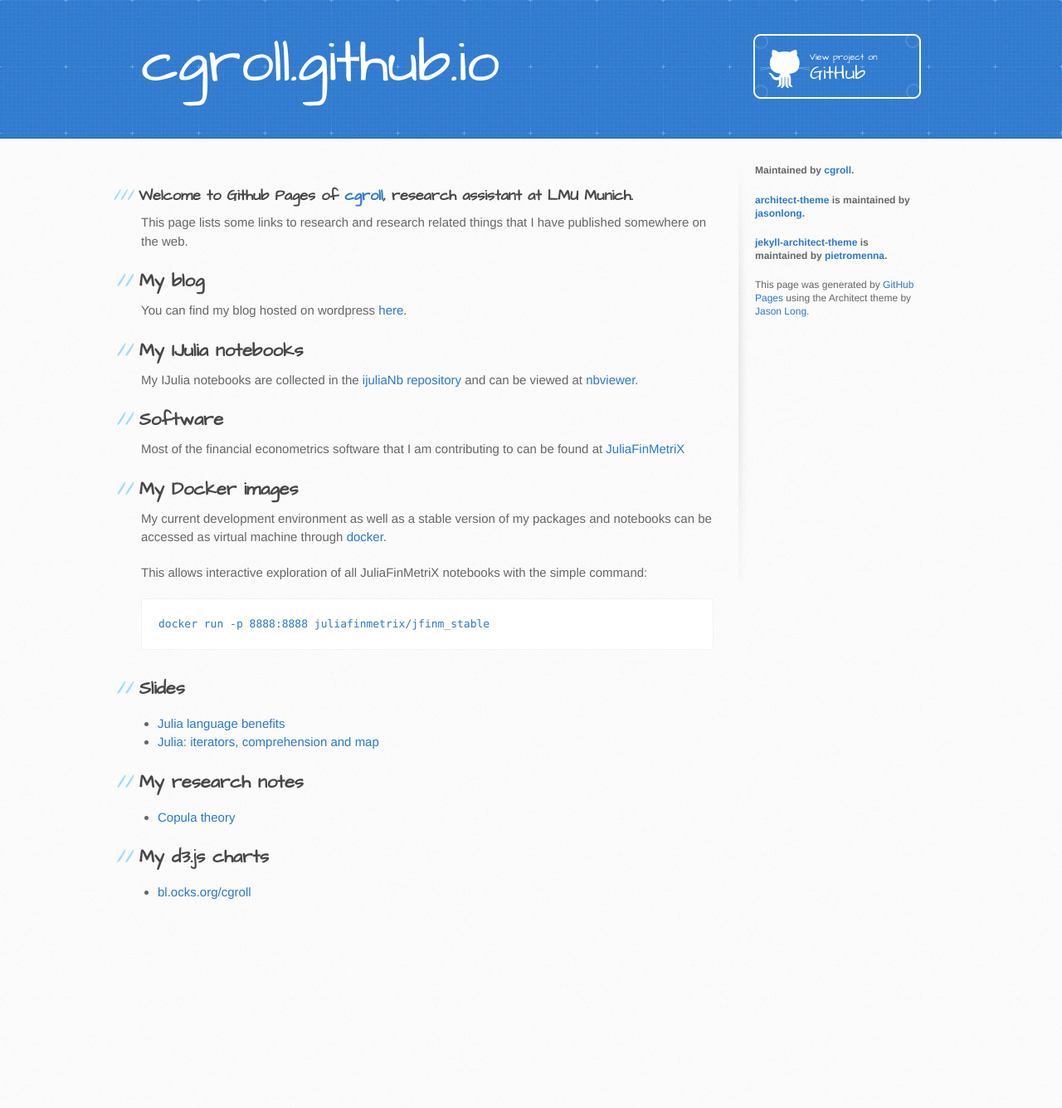
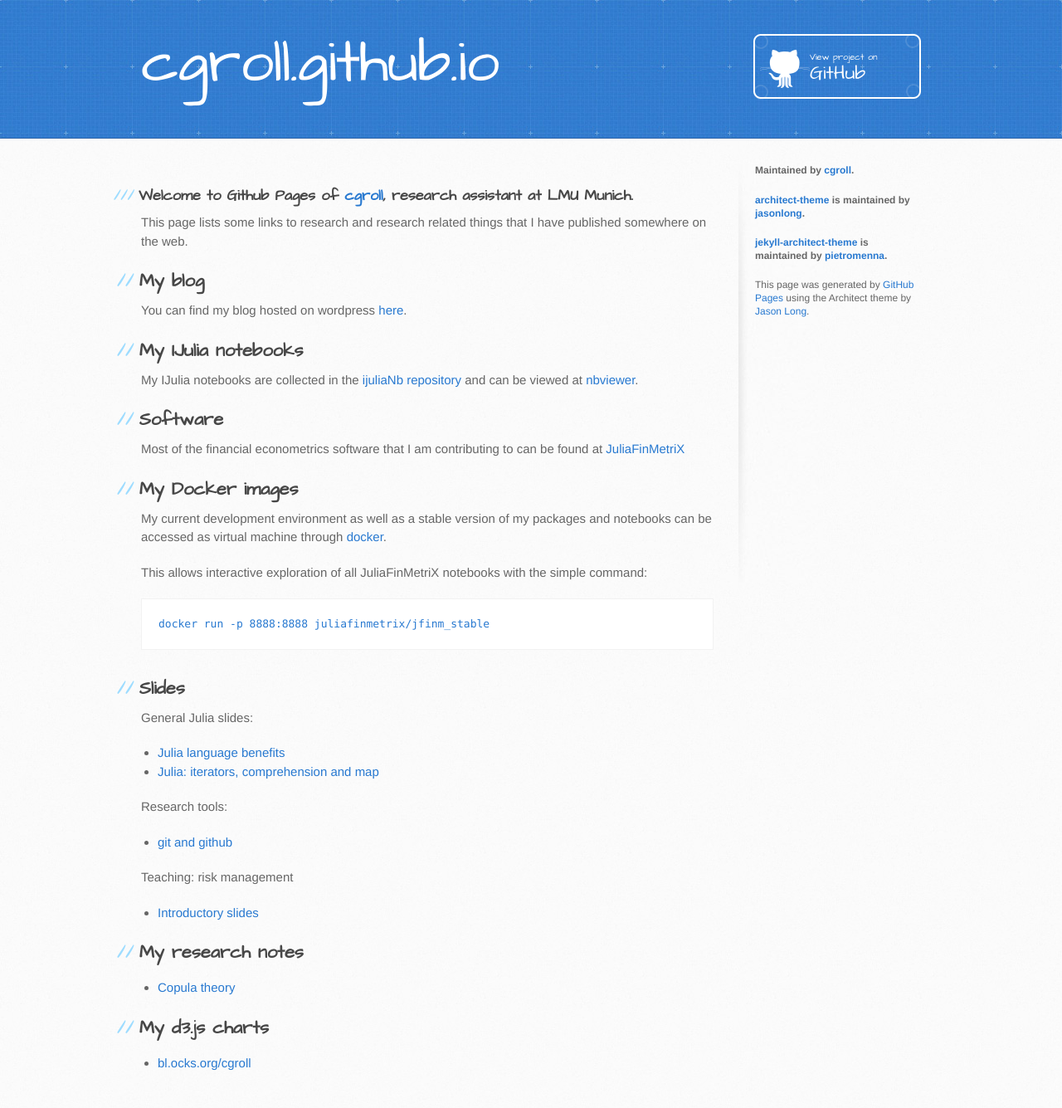
Before and after one commit to cgroll/cgroll.github.io, a Jekyll site: the page built from index.md, in a window 1280 px wide. Shown: the whole page at 83% size. Built offline with Jekyll 4.4.1, drawn with Linux system fonts in a browser that asks for light colours; before the commit the page ends 1129 px from its top, so only the background shows below that.

Commit message:
additional html slides added

```diff
--- a/index.md
+++ b/index.md
@@ -38,10 +38,18 @@
 
 ## Slides
 
+General Julia slides:
 - [Julia language
   benefits](http://cgroll.github.io/ijuliaSlides/julia_features.slides.html)
 - [Julia: iterators, comprehension and
   map](http://cgroll.github.io/ijuliaSlides/iterators_comprehensions_and_map.slides.html)
+
+Research tools:
+- [git and github](http://cgroll.github.io/research_tools/output/git.slides.html)
+
+Teaching: risk management
+- [Introductory slides](http://cgroll.github.io/riskMan/output/intro.slides.html#/)
+
 
 ## My research notes
 
```
